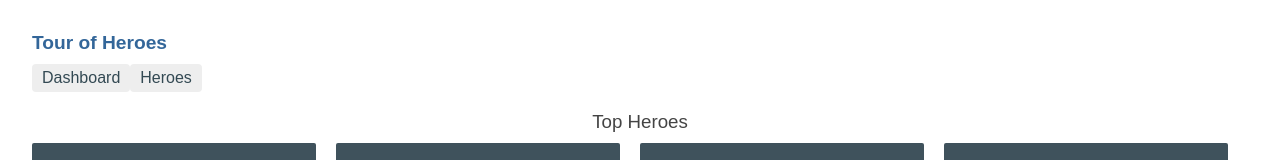
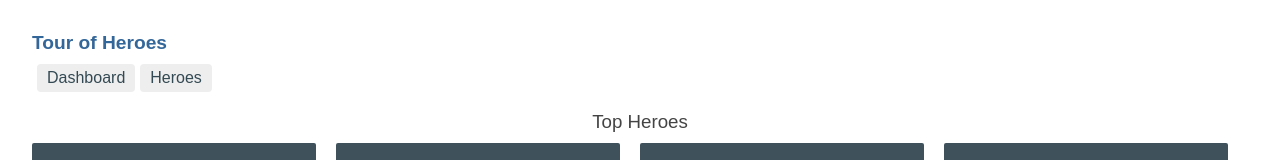
Before and after one commit to DominicCrisafi/react-tour-of-heroes, a React (Create React App) app: page /dashboard in a window 1280 px wide. Shown: the top 160 px of the page. Built offline with nearby package versions, Linux system fonts and the light colour scheme.

Commit message:
add spacing between navbar links

```diff
--- a/src/App.module.css
+++ b/src/App.module.css
@@ -9,6 +9,7 @@
     padding: 5px 10px;
     text-decoration: none;
     margin-top: 10px;
+    margin-left: 5px;
     display: inline-block;
     background-color: #eee;
     border-radius: 4px;
```
Also changed, not shown: 1 other file (tests, documents, lock files or other folders).
